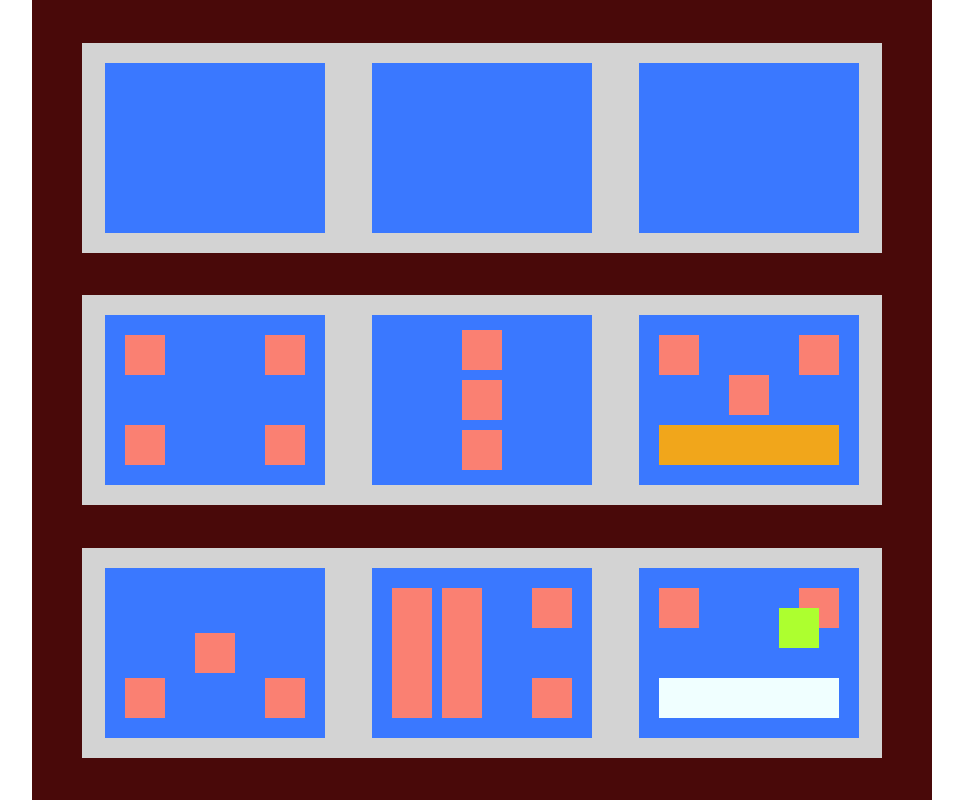
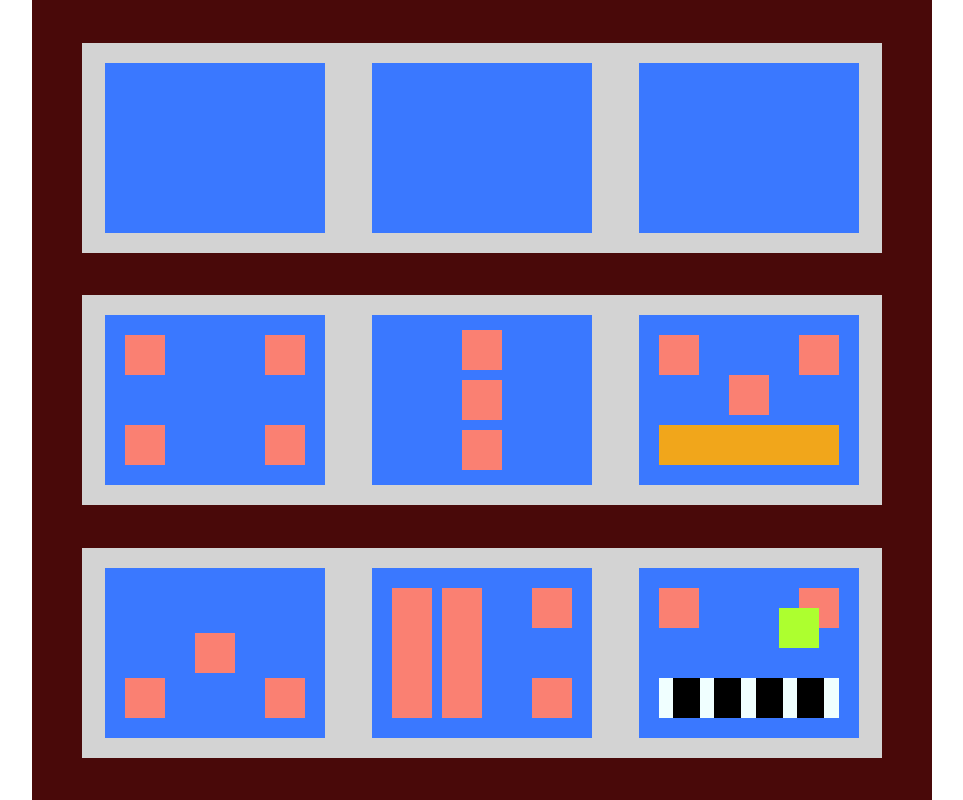
Before and after one commit to Hollstedt/Practice, a plain HTML site: page Skiss_1/index.html in a window 1280 px wide. Shown: the whole page, without its empty margins (158-1121 px from the left). Drawn offline with Linux system fonts and the light colour scheme.

Commit message:
black bars added

```diff
--- a/Skiss_1/index.html
+++ b/Skiss_1/index.html
@@ -67,7 +67,10 @@
                 </div>
                 <div class="lower"></div>
                     <div class="white-rectangle">
-                        <div class="black bars"></div>
+                        <div class="black-bars"></div>
+                        <div class="black-bars"></div>
+                        <div class="black-bars"></div>
+                        <div class="black-bars"></div>
                     </div>
                 </div>
             </div>
--- a/Skiss_1/style.css
+++ b/Skiss_1/style.css
@@ -96,6 +96,8 @@ body {
     height: 40px;
     width: 100%;
     background-color: azure;
+    display: flex;
+    justify-content: space-evenly;
 }
 
 .blue-square.left-square-lower {
@@ -147,3 +149,9 @@ body {
     right: 40px;
     top: 40px;
 }
+
+.black-bars {
+    height: 40px;
+    width: 15%;
+    background-color: black;
+}
```
